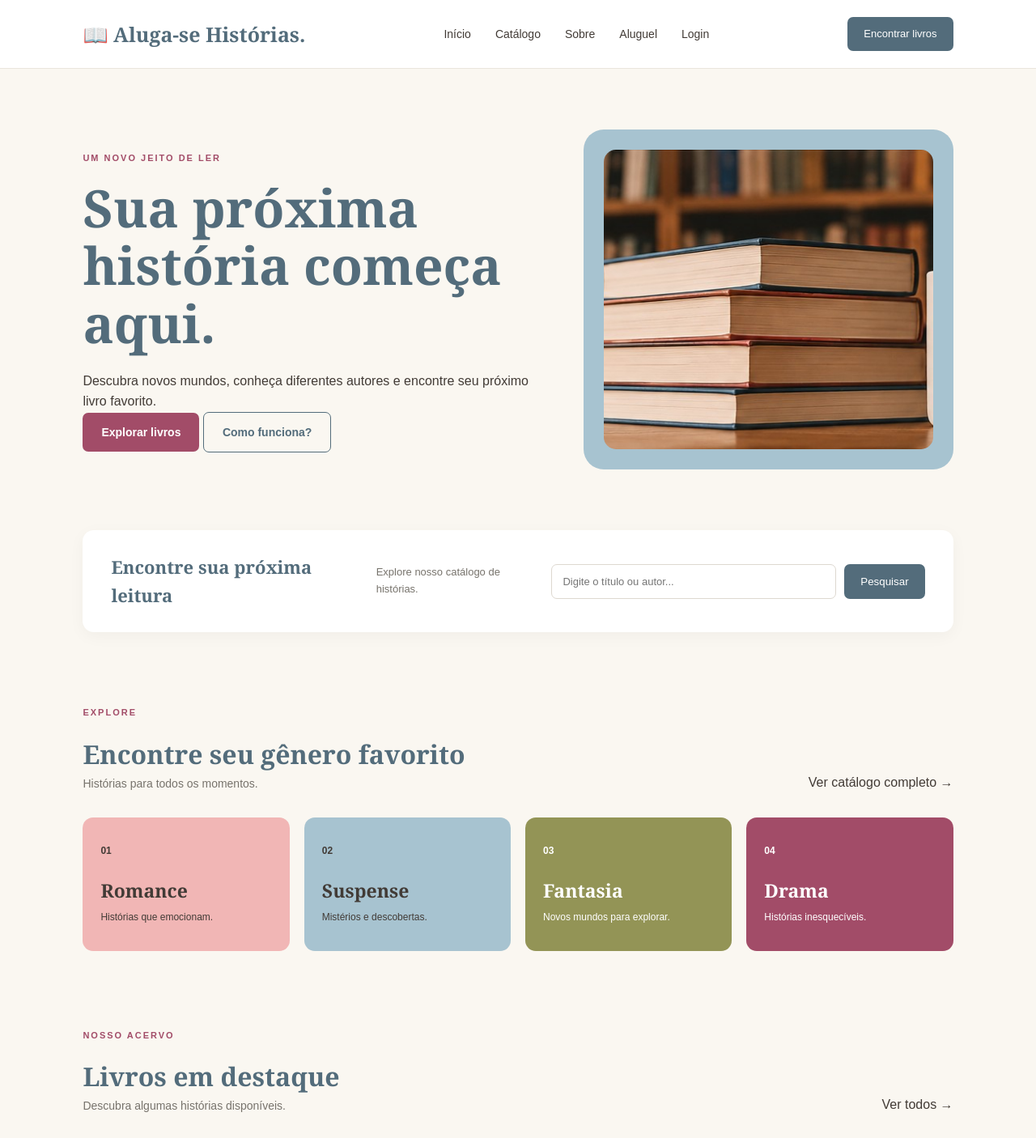
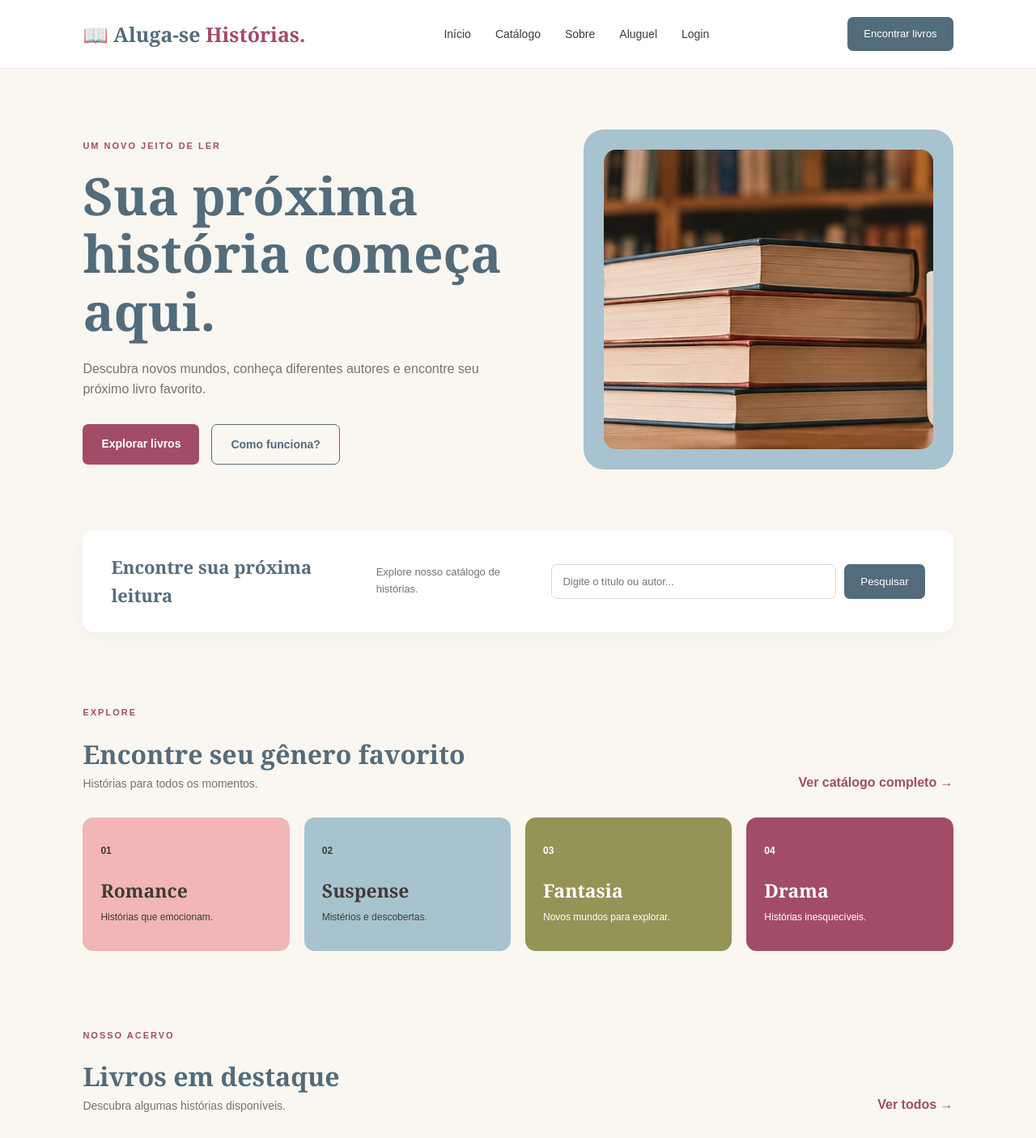
Before and after one commit to emillyeleslyemarques-oss/aluga-se-historias, a PHP site: page / in a window 1280 px wide. Shown: the top 1406 px of the page at 81% size. Run offline with PHP 8.4, Linux system fonts and the light colour scheme; data comes from the database, SQL or seed files in the repository.

Commit message:
Corrigindo classes que não estavam sendo aplicadas por causa do nome ou chamada pela tag escrita errada.

```diff
--- a/assets/css/modules/componentes.css
+++ b/assets/css/modules/componentes.css
@@ -121,7 +121,6 @@
 
 .link-secao {
     color: var(--vinho);
-    font-size: 13px;
     font-weight: bold;
 }
 
--- a/includes/cabecalho.php
+++ b/includes/cabecalho.php
@@ -9,7 +9,7 @@
 <body>
 
 <header class="cabecalho">
-    <a href="index.php" class="logo">📖 Aluga-se Histórias.</a>
+    <a href="index.php" class="logo">📖 Aluga-se <span>Histórias.</span></a>
 
     <nav>
         <a href="index.php">Início</a>
--- a/index.php
+++ b/index.php
@@ -10,12 +10,12 @@ $generos = buscarGeneros($conexao);
 
 <main>
     <section class="hero">
-        <div class="hero-texto">
+        <div class="hero-conteudo">
             <span class="etiqueta">UM NOVO JEITO DE LER</span>
             <h1>Sua próxima história começa aqui.</h1>
             <p>Descubra novos mundos, conheça diferentes autores e encontre seu próximo livro favorito.</p>
 
-            <div class="botoes">
+            <div class="hero-botoes">
                 <a href="catalogo.php" class="botao-principal">Explorar livros</a>
                 <a href="#como-funciona" class="botao-secundario">Como funciona?</a>
             </div>
@@ -36,14 +36,14 @@ $generos = buscarGeneros($conexao);
         </form>
     </section>
 
-    <section class="secao" id="categorias">
+    <section class="secao">
         <div class="titulo-secao">
             <div>
                 <span class="etiqueta">EXPLORE</span>
                 <h2>Encontre seu gênero favorito</h2>
                 <p>Histórias para todos os momentos.</p>
             </div>
-            <a href="catalogo.php">Ver catálogo completo →</a>
+            <a href="catalogo.php" class="link-secao">Ver catálogo completo →</a>
         </div>
 
         <div class="categorias">
@@ -69,7 +69,7 @@ $generos = buscarGeneros($conexao);
             <h2>Livros em destaque</h2>
             <p>Descubra algumas histórias disponíveis.</p>
         </div>
-        <a href="catalogo.php">Ver todos →</a>
+        <a href="catalogo.php" class="link-secao">Ver todos →</a>
     </div>
 
     <div class="livros">
```
Also changed, not shown: assets/img/livro1.jpg (deleted), assets/img/livro2.jpg (deleted), assets/img/livro3.jpg (deleted), assets/img/livro4.jpg (deleted).
